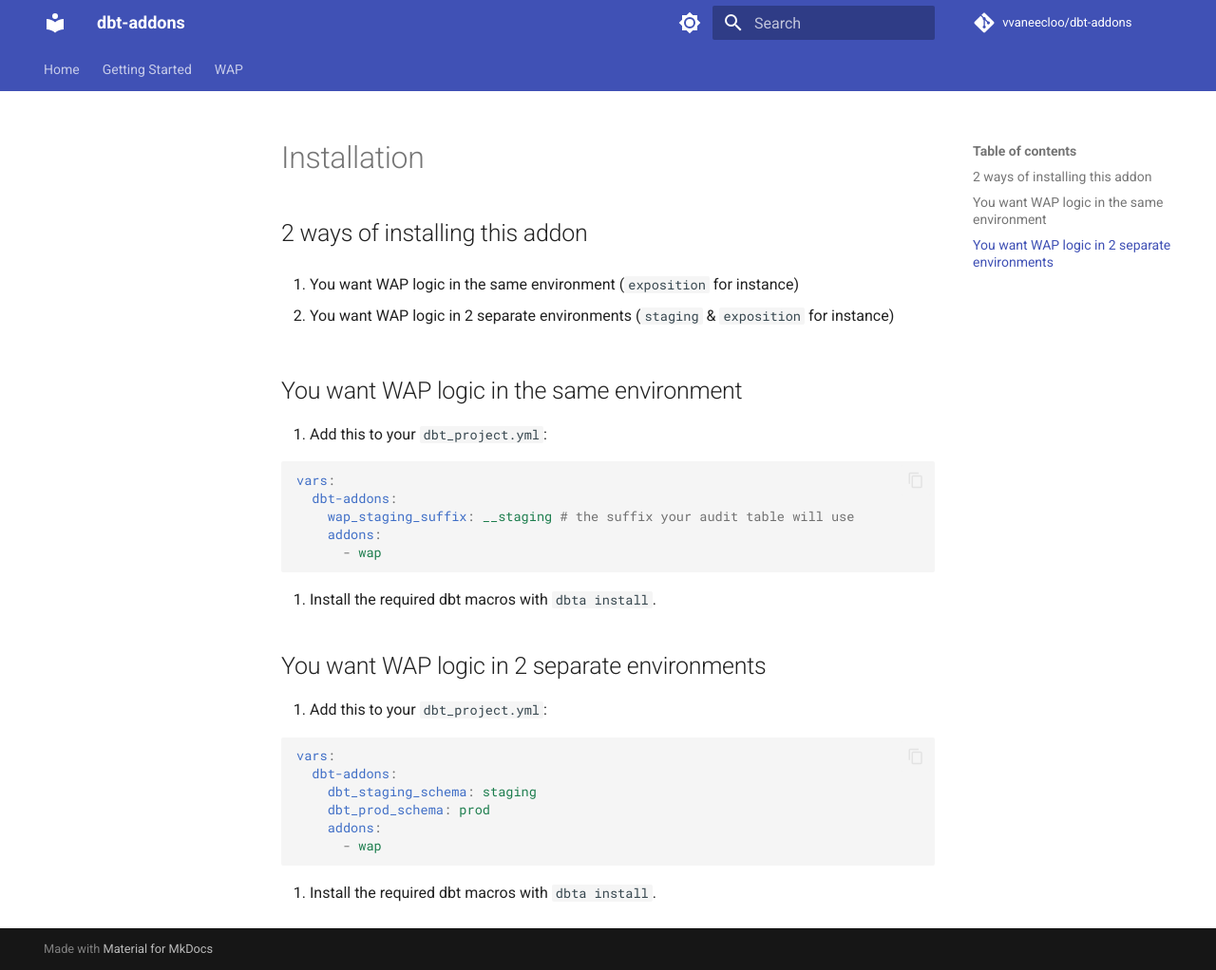
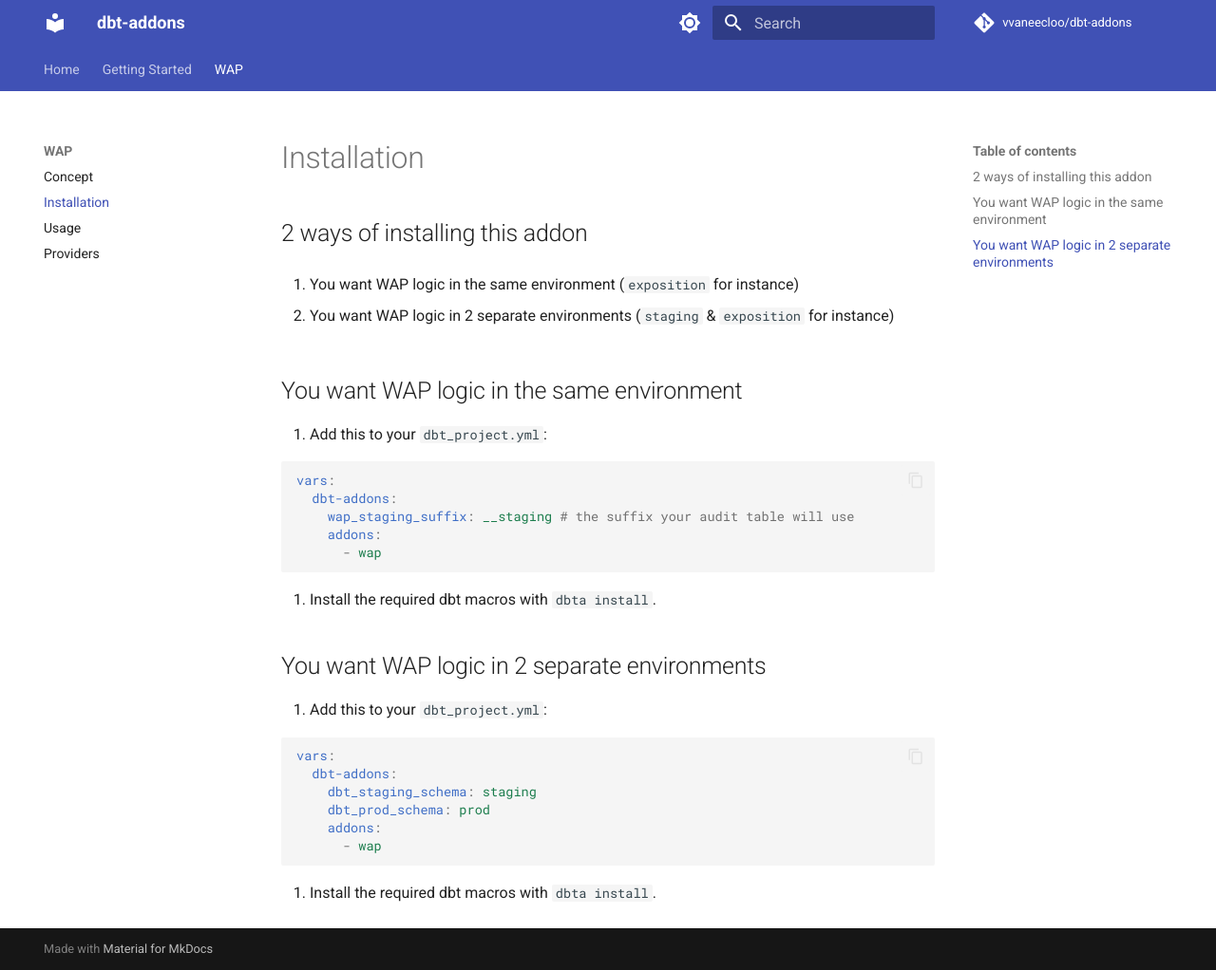
Before and after one commit to vvaneecloo/dbt-addons, an MkDocs documentation site: the page built from docs/wap/installation.md, in a window 1280 px wide and 1022 px high. Shown: the whole window at 95% size. Built offline with MkDocs 1.6.1 and Material for MkDocs 9.7.7, drawn with Linux system fonts in a browser that asks for light colours; comment, search, counter and statistics services are not loaded.

Commit message:
chore: fix documentation for WAP

```diff
--- a/mkdocs.yml
+++ b/mkdocs.yml
@@ -28,9 +28,9 @@ nav:
   - Home: index.md
   - Getting Started:
     - Installation: installation.md
-    - Configuration: configuration.md
   - WAP:
     - Concept: wap/concept.md
+    - Installation: wap/installation.md
     - Usage: wap/usage.md
     - Providers: wap/providers.md
 
```
